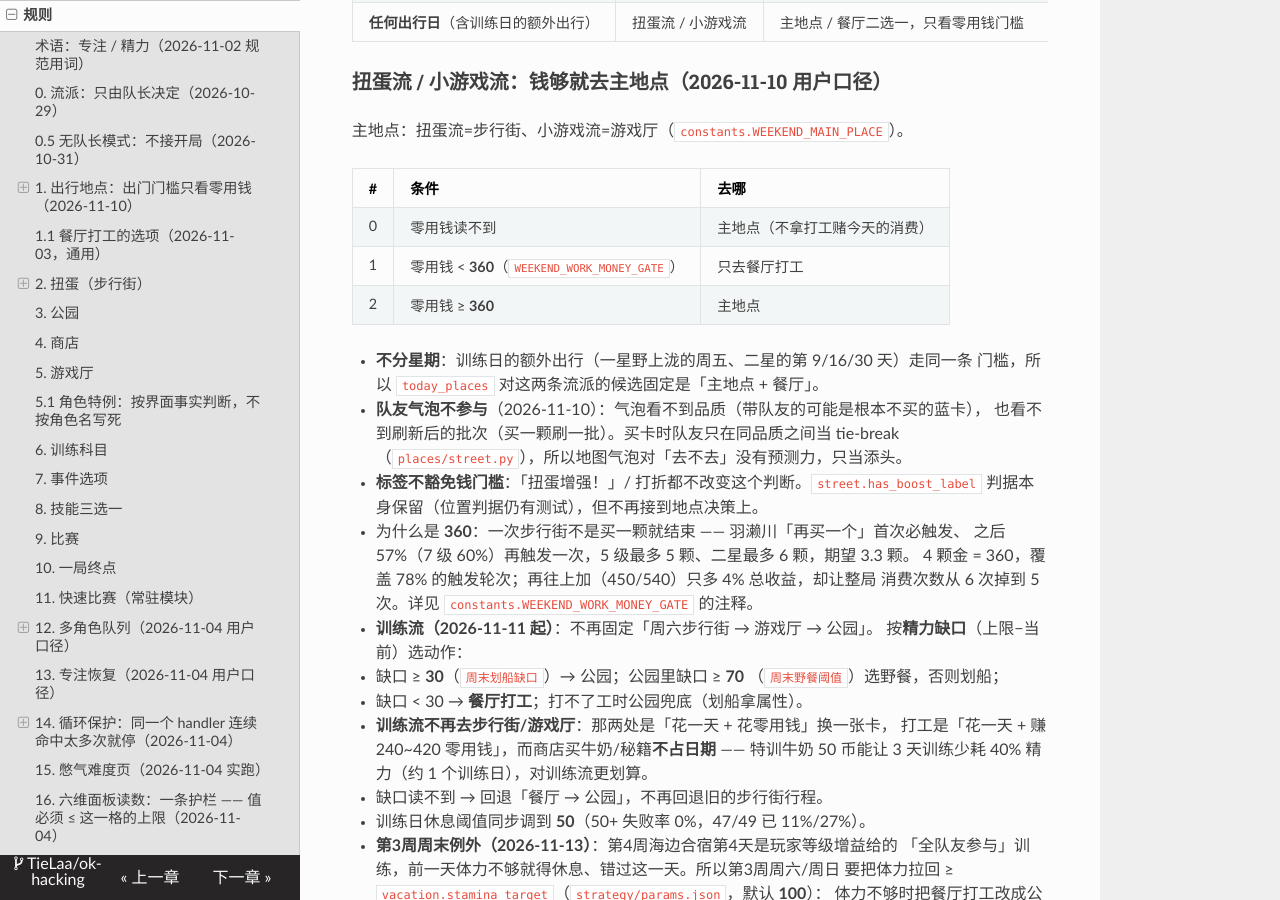
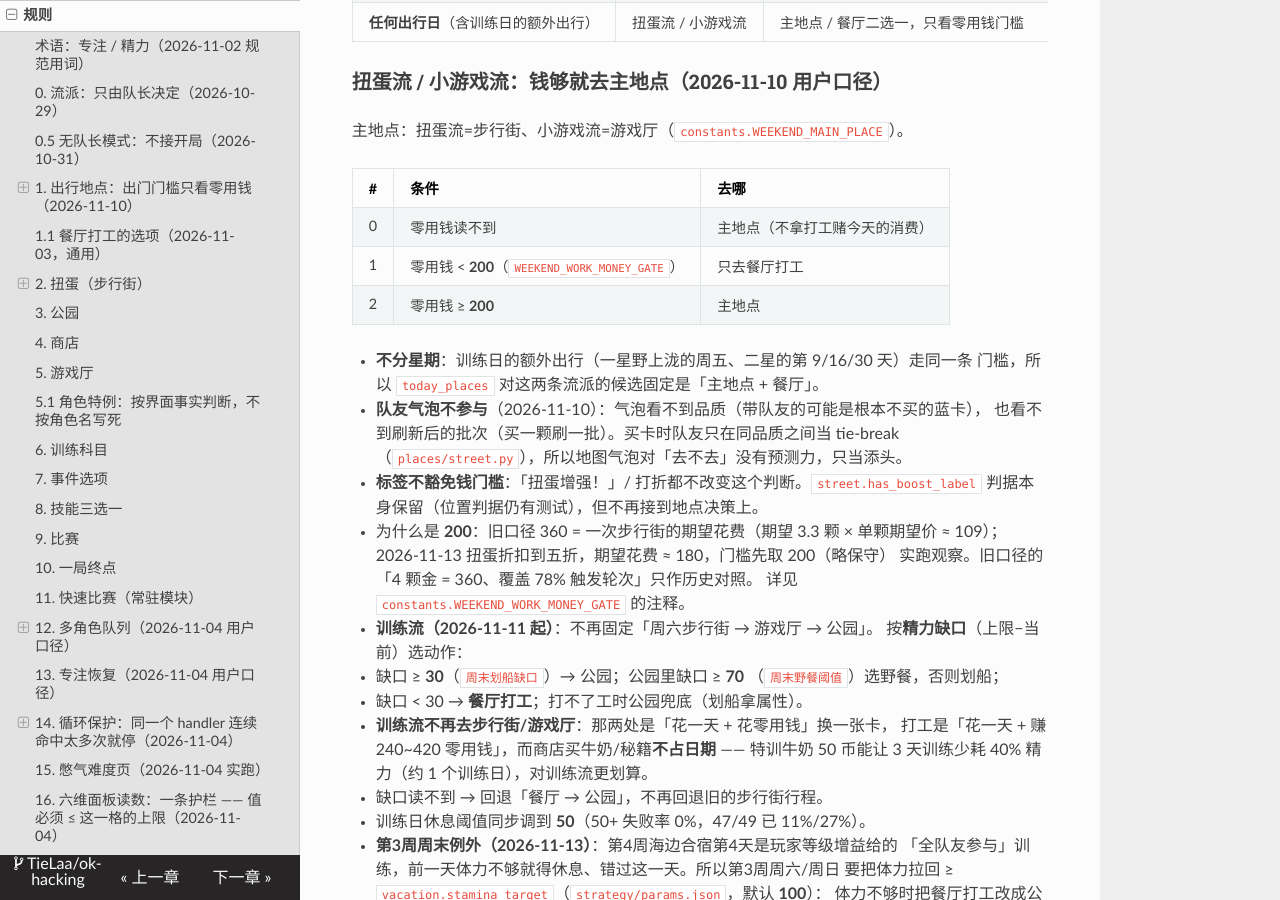
Before and after one commit to TieLaa/ok-hacking, an MkDocs documentation site: the page built from docs/RULES.md, in a window 1280 px wide and 900 px high, scrolled down 2766 px. Built offline with MkDocs 1.6.1, drawn with Linux system fonts in a browser that asks for light colours; nearby versions of some CDN libraries.

Commit message:
扭蛋五折后周末打工门槛降到 200
- WEEKEND_WORK_MONEY_GATE 360 → 200：五折后一次步行街期望花费约 180，先取 200 实跑观察
- 实拍卡片列表可能漏商品，200 是试值；看消费次数/打工次数再调
- 同步 README / RULES / UI_MAP 的门槛说明

```diff
--- a/docs/RULES.md
+++ b/docs/RULES.md
@@ -102,8 +102,8 @@
 | # | 条件 | 去哪 |
 |---|---|---|
 | 0 | 零用钱读不到 | 主地点（不拿打工赌今天的消费） |
-| 1 | 零用钱 < **360**（`WEEKEND_WORK_MONEY_GATE`） | 只去餐厅打工 |
-| 2 | 零用钱 ≥ **360** | 主地点 |
+| 1 | 零用钱 < **200**（`WEEKEND_WORK_MONEY_GATE`） | 只去餐厅打工 |
+| 2 | 零用钱 ≥ **200** | 主地点 |
 
 - **不分星期**：训练日的额外出行（一星野上泷的周五、二星的第 9/16/30 天）走同一条
   门槛，所以 `today_places` 对这两条流派的候选固定是「主地点 + 餐厅」。
@@ -112,10 +112,10 @@
   （`places/street.py`），所以地图气泡对「去不去」没有预测力，只当添头。
 - **标签不豁免钱门槛**：「扭蛋增强！」/ 打折都不改变这个判断。`street.has_boost_label`
   判据本身保留（位置判据仍有测试），但不再接到地点决策上。
-- 为什么是 **360**：一次步行街不是买一颗就结束 —— 羽濑川「再买一个」首次必触发、
-  之后 57%（7 级 60%）再触发一次，5 级最多 5 颗、二星最多 6 颗，期望 3.3 颗。
-  4 颗金 = 360，覆盖 78% 的触发轮次；再往上加（450/540）只多 4% 总收益，却让整局
-  消费次数从 6 次掉到 5 次。详见 `constants.WEEKEND_WORK_MONEY_GATE` 的注释。
+- 为什么是 **200**：旧口径 360 = 一次步行街的期望花费（期望 3.3 颗 × 单颗期望价
+  ≈ 109）；2026-11-13 扭蛋折扣到五折，期望花费 ≈ 180，门槛先取 200（略保守）
+  实跑观察。旧口径的「4 颗金 = 360、覆盖 78% 触发轮次」只作历史对照。
+  详见 `constants.WEEKEND_WORK_MONEY_GATE` 的注释。
 - **训练流（2026-11-11 起）**：不再固定「周六步行街 → 游戏厅 → 公园」。
   按**精力缺口**（上限−当前）选动作：
   - 缺口 ≥ **30**（`周末划船缺口`）→ 公园；公园里缺口 ≥ **70**
```
Also changed, not shown: README.md (+4 -3 lines), docs/UI_MAP.md (+5 -4 lines), 3 other files.
